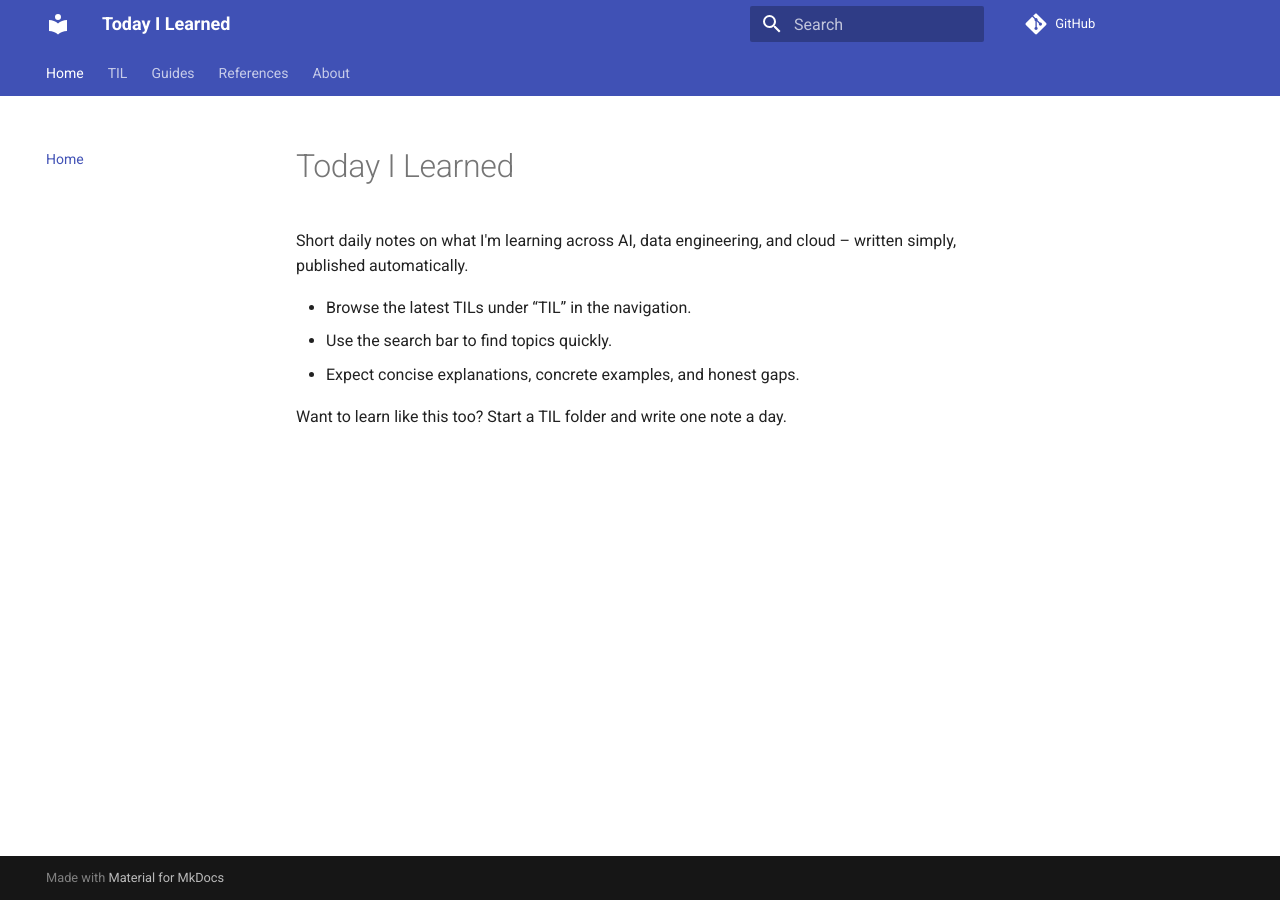
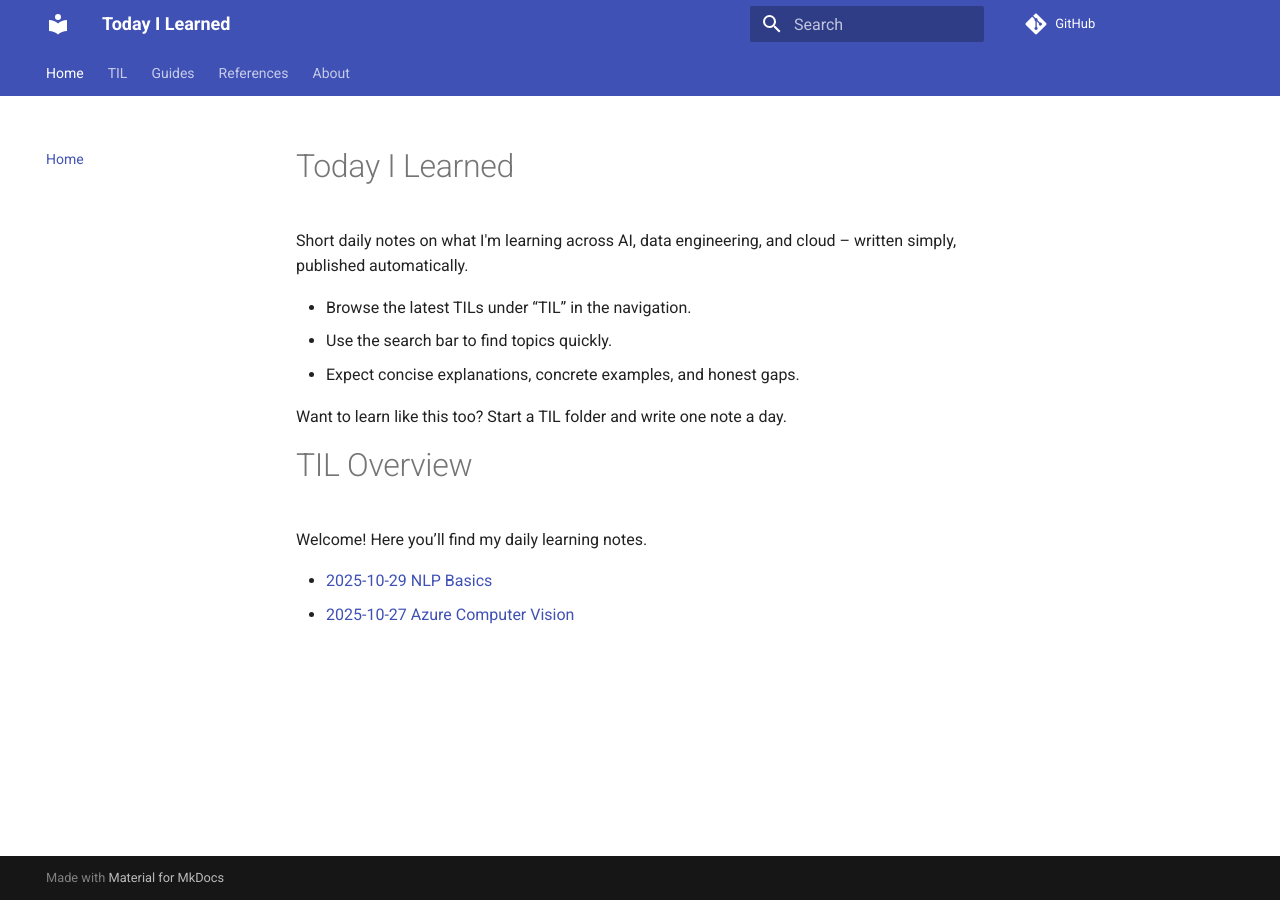
Before and after one commit to anildhage/todayIlearned, an MkDocs documentation site: the page built from docs/index.md, in a window 1280 px wide. Built offline with MkDocs 1.6.1 and Material for MkDocs 9.7.7, drawn with Linux system fonts in a browser that asks for light colours; comment, search, counter and statistics services are not loaded.

Commit message:
added files needed

```diff
--- a/docs/index.md
+++ b/docs/index.md
@@ -7,3 +7,11 @@ Short daily notes on what I'm learning across AI, data engineering, and cloud
 - Expect concise explanations, concrete examples, and honest gaps.
 
 Want to learn like this too? Start a TIL folder and write one note a day.
+
+
+# TIL Overview
+
+Welcome! Here you’ll find my daily learning notes.
+
+- [2025-10-29 NLP Basics](2025-10-29-nlp-basics.md)
+- [2025-10-27 Azure Computer Vision](2025-10-27-azure-computer-vision.md)
```
